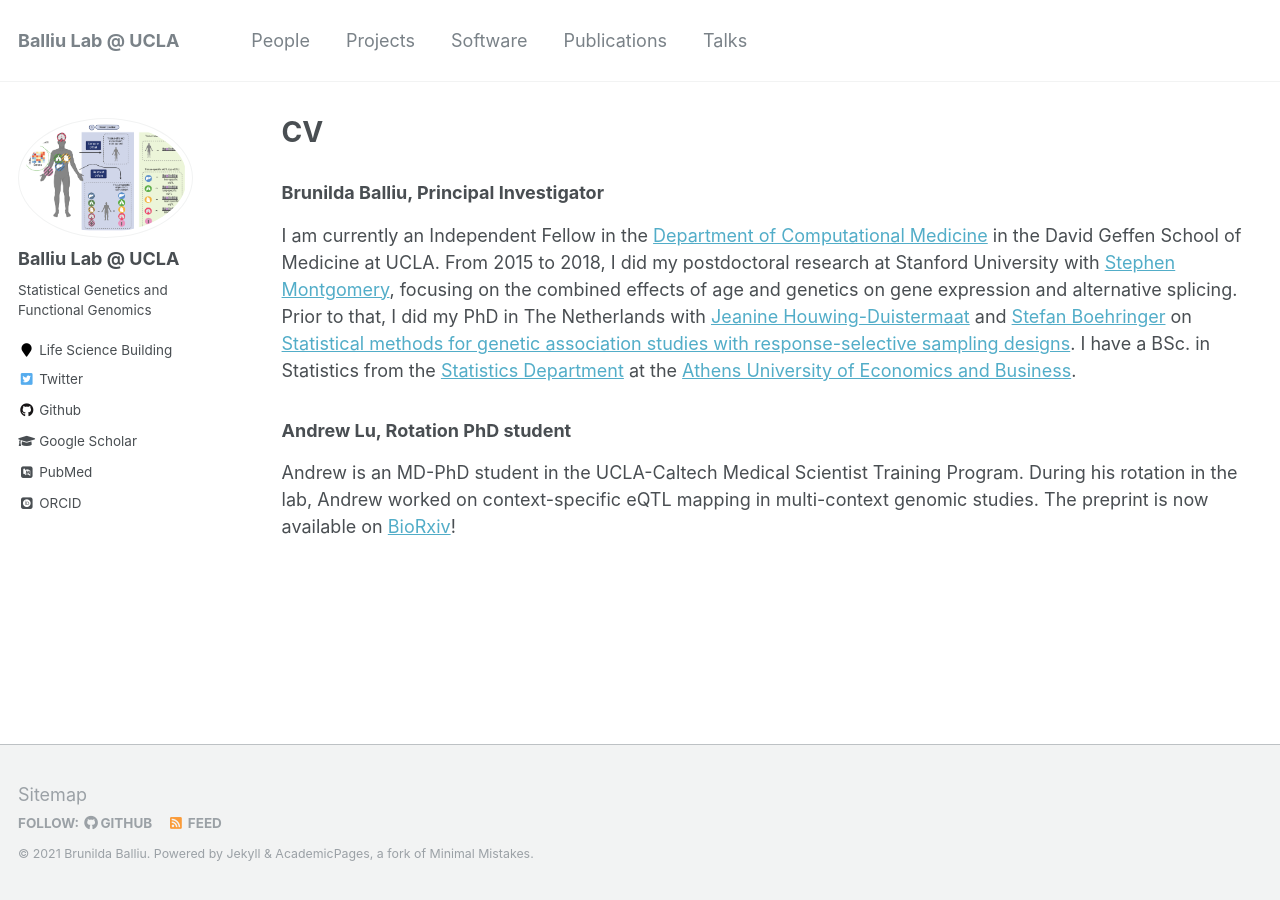
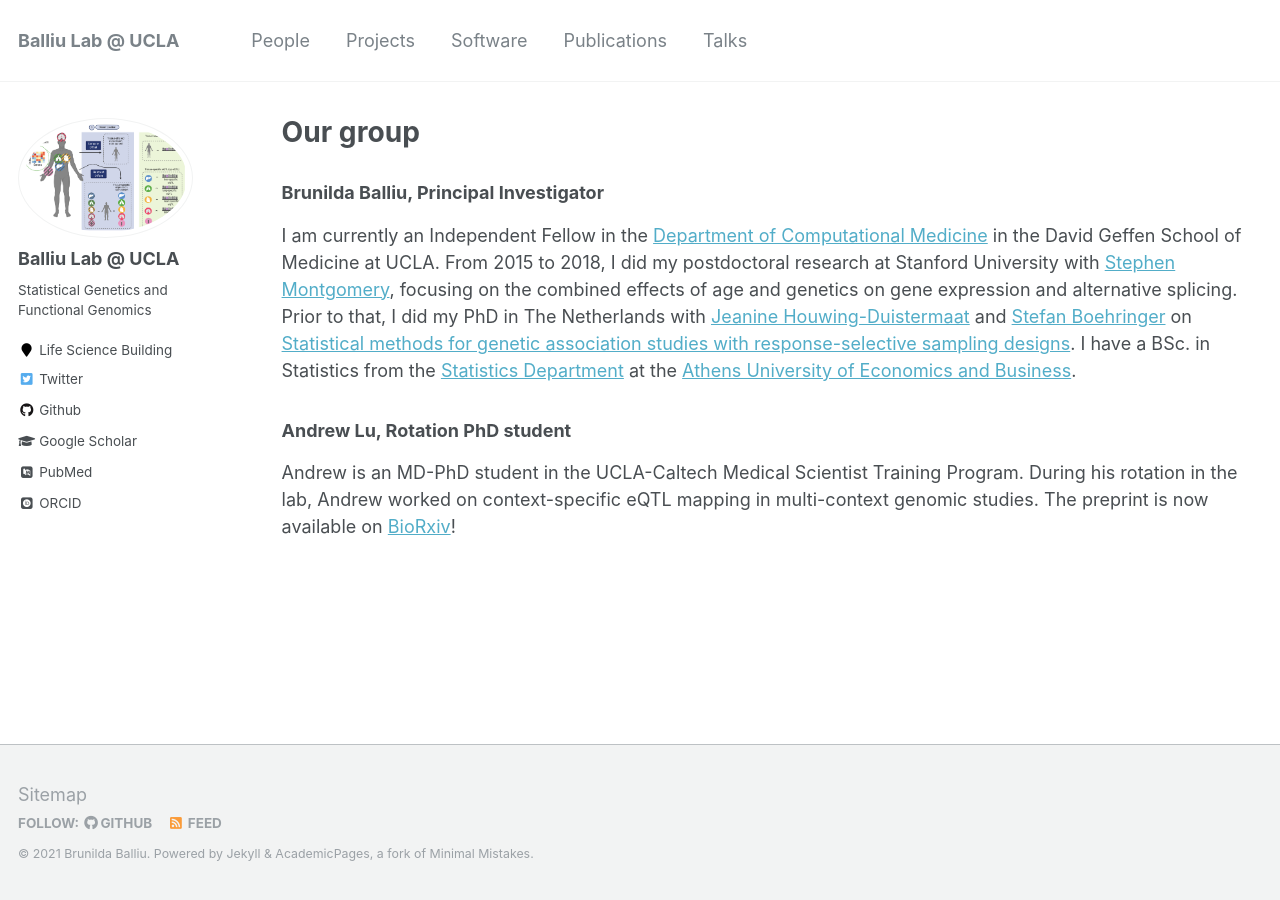
Before and after one commit to BalliuLab/balliulab.github.io, a Jekyll site: the page built from _pages/cv.md, in a window 1280 px wide. Built offline with Jekyll 4.4.1, drawn with Linux system fonts in a browser that asks for light colours; some web fonts are replaced.

Commit message:
Update cv.md

```diff
--- a/_pages/cv.md
+++ b/_pages/cv.md
@@ -1,6 +1,6 @@
 ---
 layout: archive
-title: "CV"
+title: "Our group"
 permalink: /cv/
 author_profile: true
 redirect_from:
```
